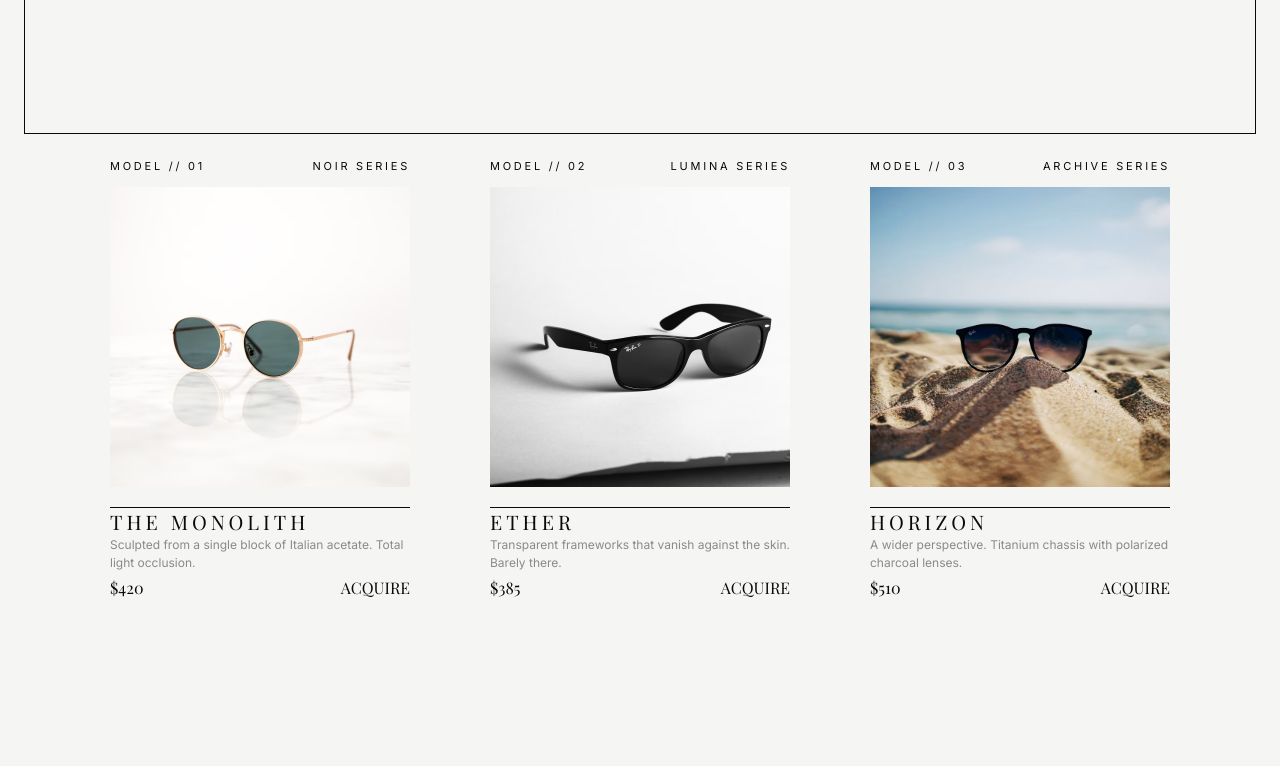
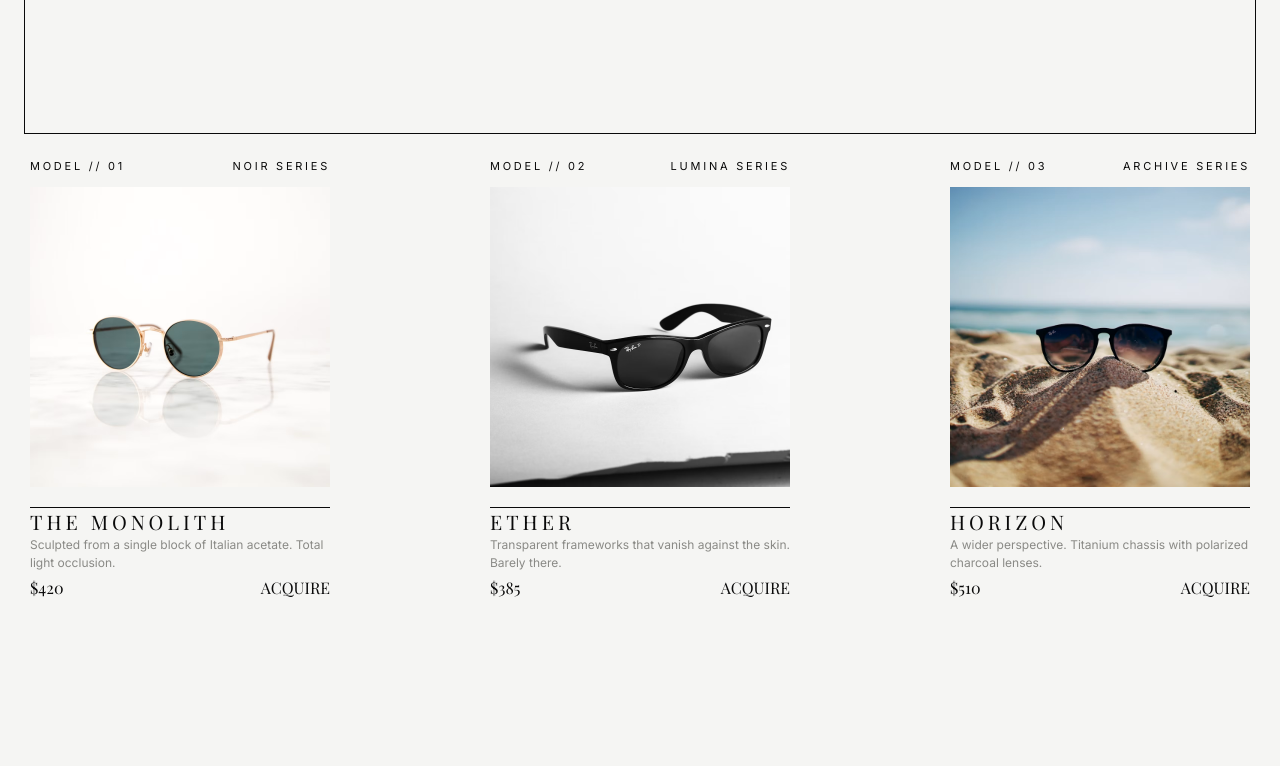
Before and after one commit to Zaal-mp/Zstrell, a Next.js app in the folder my-store/: page / in a window 1280 px wide. Shown: the part 642-1408 px from the top of the page. Built offline with nearby package versions, Linux system fonts and the light colour scheme; a web font is replaced by a local one.

Commit message:
Update layout spacing in Home component for improved visual consistency and responsiveness.

```diff
--- a/my-store/app/page.tsx
+++ b/my-store/app/page.tsx
@@ -12,7 +12,7 @@
       <h1 className="font-serif text-[clamp(2rem,8vw,6rem)] leading-tight">SHADE <em>defines</em> THE
       SILHOUETTE</h1>
     </div>
-    <div className="flex flex-col lg:flex-row justify-center items-center gap-20 md:gap-20 px-6">
+    <div className="flex flex-col lg:flex-row justify-center items-center gap-20 md:gap-20 lg:gap-40 px-6">
       <Product1 />
       <Product2 />
       <Product3 />
```
